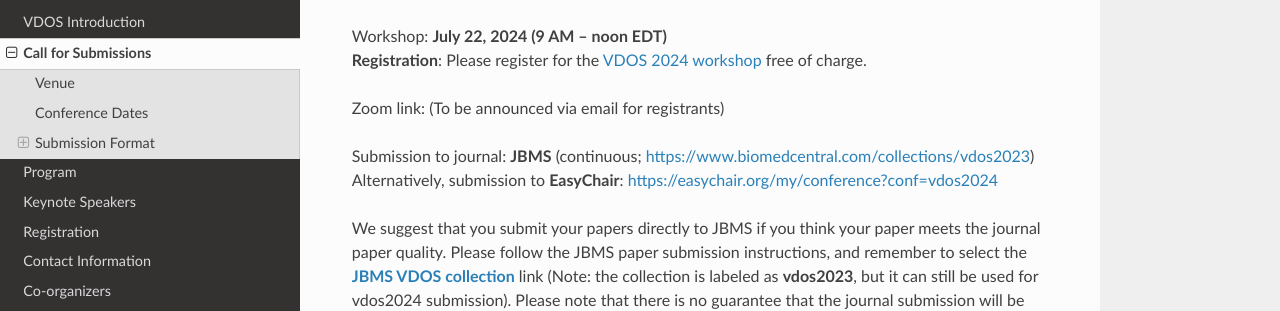
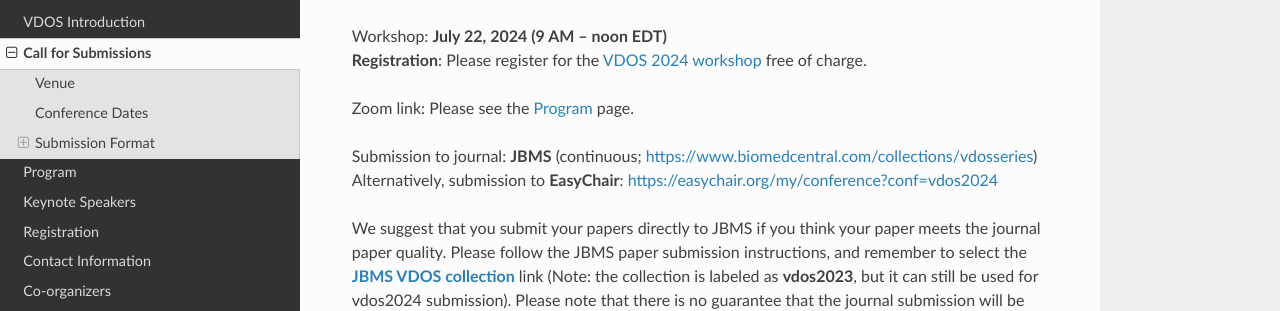
Before and after one commit to vdos-workshop/vdos2024, an MkDocs documentation site: the page built from docs/call-for-submissions.md, in a window 1280 px wide and 900 px high, scrolled down 688 px. Shown: the part 159-470 px from the top of the window. Built offline with MkDocs 1.6.1, drawn with Linux system fonts in a browser that asks for light colours; nearby versions of some CDN libraries.

Commit message:
Update call-for-submissions.md

```diff
--- a/docs/call-for-submissions.md
+++ b/docs/call-for-submissions.md
@@ -10,13 +10,11 @@
 Paper submission: <del>May 31, 2024</del> (extended to **June 7, 2024**)<BR>
 Notification of acceptance: <del>June 21, 2024</del> (**June 28, 2024**)<BR>
 Last abstract submission: June 14, 2024<BR>
-Acceptance of abstract: June 28, 2024<BR>
-<BR>
+Acceptance of abstract: June 28, 2024<BR><BR>
 Workshop: **July 22, 2024 (9 AM – noon EDT)**<BR>
-**Registration**: Please register for the [VDOS 2024 workshop](https://docs.google.com/forms/d/e/1FAIpQLScHMkduCa1Z6LVWRk62QZ79W4HpRGqoFmTeiQ9fJodoHTuLDQ/viewform) free of charge.<BR>
-
-Zoom link: (To be announced via email for registrants) <BR><BR>
-Submission to journal: **JBMS** (continuous; [https://www.biomedcentral.com/collections/vdos2023](https://www.biomedcentral.com/collections/vdos2023))<BR>
+**Registration**: Please register for the [VDOS 2024 workshop](https://docs.google.com/forms/d/e/1FAIpQLScHMkduCa1Z6LVWRk62QZ79W4HpRGqoFmTeiQ9fJodoHTuLDQ/viewform) free of charge.<BR><BR>
+Zoom link: Please see the [Program](./program.md) page.<BR><BR>
+Submission to journal: **JBMS** (continuous; [https://www.biomedcentral.com/collections/vdosseries](https://www.biomedcentral.com/collections/vdosseries))<BR>
 Alternatively, submission to **EasyChair**: [https://easychair.org/my/conference?conf=vdos2024](https://easychair.org/my/conference?conf=vdos2024)<BR>
 
 We suggest that you submit your papers directly to JBMS if you think your paper meets the journal paper quality. Please follow the JBMS paper submission instructions, and remember to select the **[JBMS VDOS collection](https://www.biomedcentral.com/collections/vdos2023)** link (Note: the collection is labeled as **vdos2023**, but it can still be used for vdos2024 submission). Please note that there is no guarantee that the journal submission will be reviewed before the workshop. If the journal submission is not reviewed in a timely manner, the authors may be suggested to submit an abstract to EasyChair so that they may still be able to present the paper in the workshop.
```
